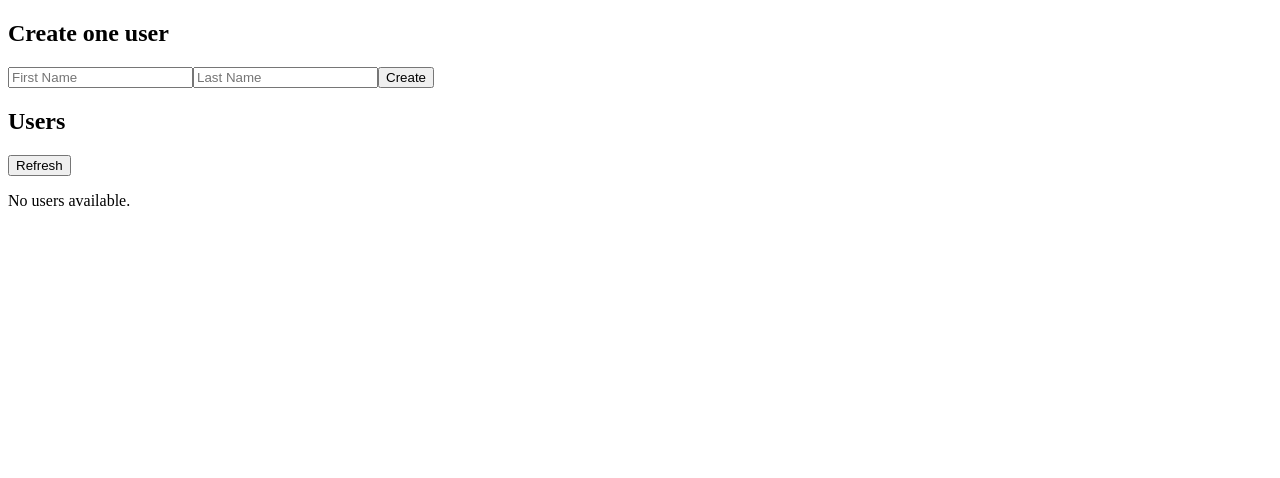
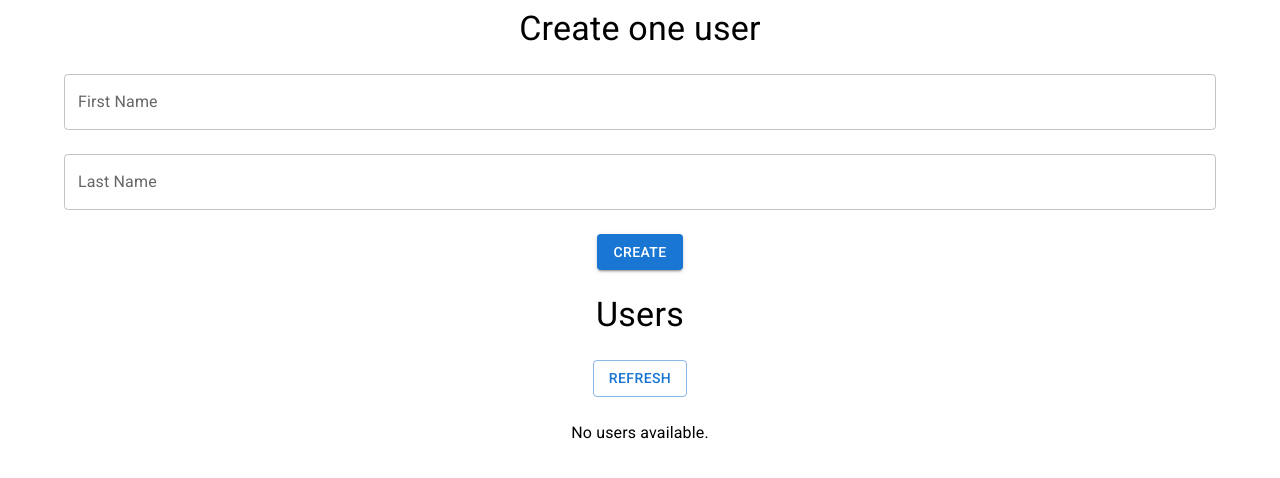
Before and after one commit to aminnairi/renkei, a React (Vite) app in the folder example/react/: page / in a window 1280 px wide. Shown: the top 478 px of the page. Built offline with nearby package versions, Linux system fonts and the light colour scheme; what @superblue/example-core would draw is missing.

Commit message:
added material ui

```diff
--- a/example/react/package.json
+++ b/example/react/package.json
@@ -10,6 +10,11 @@
     "preview": "vite preview"
   },
   "dependencies": {
+    "@emotion/react": "11.13.3",
+    "@emotion/styled": "11.13.0",
+    "@fontsource/roboto": "5.1.0",
+    "@mui/icons-material": "6.1.5",
+    "@mui/material": "6.1.5",
     "react": "^18.3.1",
     "react-dom": "^18.3.1"
   },
--- a/example/react/src/App.tsx
+++ b/example/react/src/App.tsx
@@ -1,6 +1,19 @@
 import { ChangeEventHandler, FormEventHandler, useCallback, useState } from 'react'
 import { createClient } from "@superblue/example-core";
 import { Users } from '@superblue/example-core/routes/getUsers';
+
+import Button from "@mui/material/Button";
+import Stack from "@mui/material/Stack";
+import Typography from "@mui/material/Typography";
+import TextField from "@mui/material/TextField";
+import Alert from "@mui/material/Alert";
+import TableContainer from "@mui/material/TableContainer";
+import Table from "@mui/material/Table";
+import TableHead from "@mui/material/TableHead";
+import TableBody from "@mui/material/TableBody";
+import TableRow from "@mui/material/TableRow";
+import TableCell from "@mui/material/TableCell";
+import Container from "@mui/material/Container";
 
 const client = createClient({ server: "http://localhost:8000" });
 
@@ -49,34 +62,65 @@ function App() {
   }, []);
 
   return (
-    <>
-      <h2>Create one user</h2>
-      <small>{message}</small>
-      <small style={{ color: "red" }}>{error}</small>
-      <form onSubmit={createUser}>
-        <input type="text" placeholder="First Name" value={firstname} onChange={updateFirstname} />
-        <input type="text" placeholder="Last Name" value={lastname} onChange={updateLastname} />
-        <button>Create</button>
-      </form>
-      <h2>Users</h2>
-      <button onClick={getUsers}>Refresh</button>
+    <Container>
+      <Stack spacing={3}>
+        <Typography variant="h4" align="center">
+          Create one user
+        </Typography>
+        {message && (
+          <Alert severity="info">
+            {message}
+          </Alert>
+        )}
+        {error && (
+          <Alert severity="error">
+            {error}
+          </Alert>
+        )}
+        <Stack component="form" onSubmit={createUser} spacing={3}>
+          <TextField label="First Name" type="text" value={firstname} onChange={updateFirstname} />
+          <TextField type="text" label="Last Name" value={lastname} onChange={updateLastname} />
+          <Button variant="contained" sx={{ alignSelf: "center" }} type="submit">
+            Create
+          </Button>
+        </Stack>
+        <Typography variant="h4" align="center">Users</Typography>
+        <Button onClick={getUsers} variant="outlined" sx={{ alignSelf: "center" }}>
+          Refresh
+        </Button>
         {users.length === 0 && (
-        <p>No users available.</p>
+          <Typography align="center">No users available.</Typography>
         )}
         {users.length !== 0 && (
-        <table>
-          <tbody>
+          <TableContainer>
+            <Table>
+              <TableHead>
+                <TableRow>
+                  <TableCell>
+                    Identifier
+                  </TableCell>
+                  <TableCell>
+                    First Name
+                  </TableCell>
+                  <TableCell>
+                    Last Name
+                  </TableCell>
+                </TableRow>
+              </TableHead>
+              <TableBody>
                 {users.map(user => (
-              <tr key={user.identifier}>
-                <td>{user.identifier}</td>
-                <td>{user.firstname}</td>
-                <td>{user.lastname}</td>
-              </tr>
+                  <TableRow key={user.identifier}>
+                    <TableCell>{user.identifier}</TableCell>
+                    <TableCell>{user.firstname}</TableCell>
+                    <TableCell>{user.lastname}</TableCell>
+                  </TableRow>
                 ))}
-          </tbody>
-        </table>
+              </TableBody>
+            </Table>
+          </TableContainer>
         )}
-    </>
+      </Stack>
+    </Container>
   )
 }
 
--- a/example/react/src/main.tsx
+++ b/example/react/src/main.tsx
@@ -1,6 +1,11 @@
 import { StrictMode } from 'react'
 import { createRoot } from 'react-dom/client'
 import App from './App'
+
+import '@fontsource/roboto/300.css';
+import '@fontsource/roboto/400.css';
+import '@fontsource/roboto/500.css';
+import '@fontsource/roboto/700.css';
 
 createRoot(document.getElementById('root')!).render(
   <StrictMode>
```
Also changed, not shown: 1 other file (tests, documents, lock files or other folders). Lines whose indentation alone changed are shown as unchanged.
